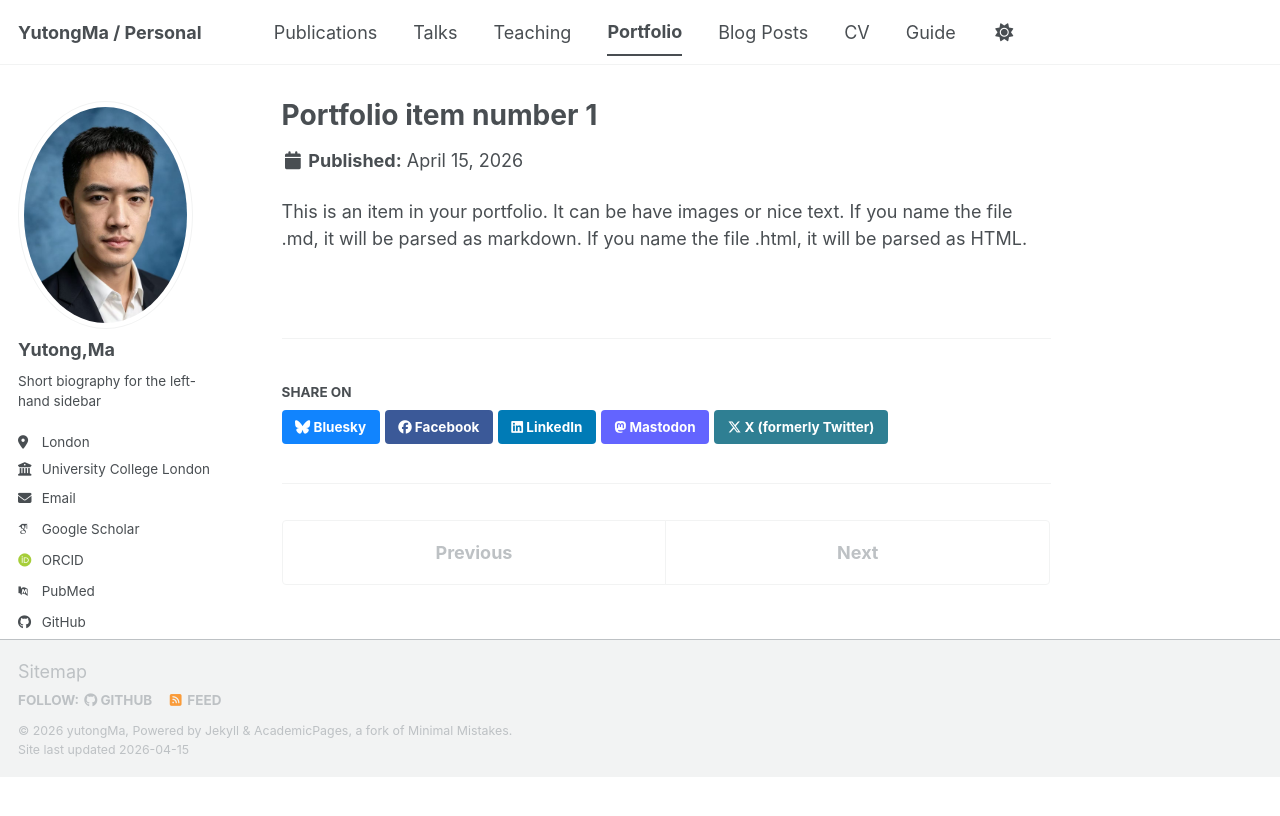
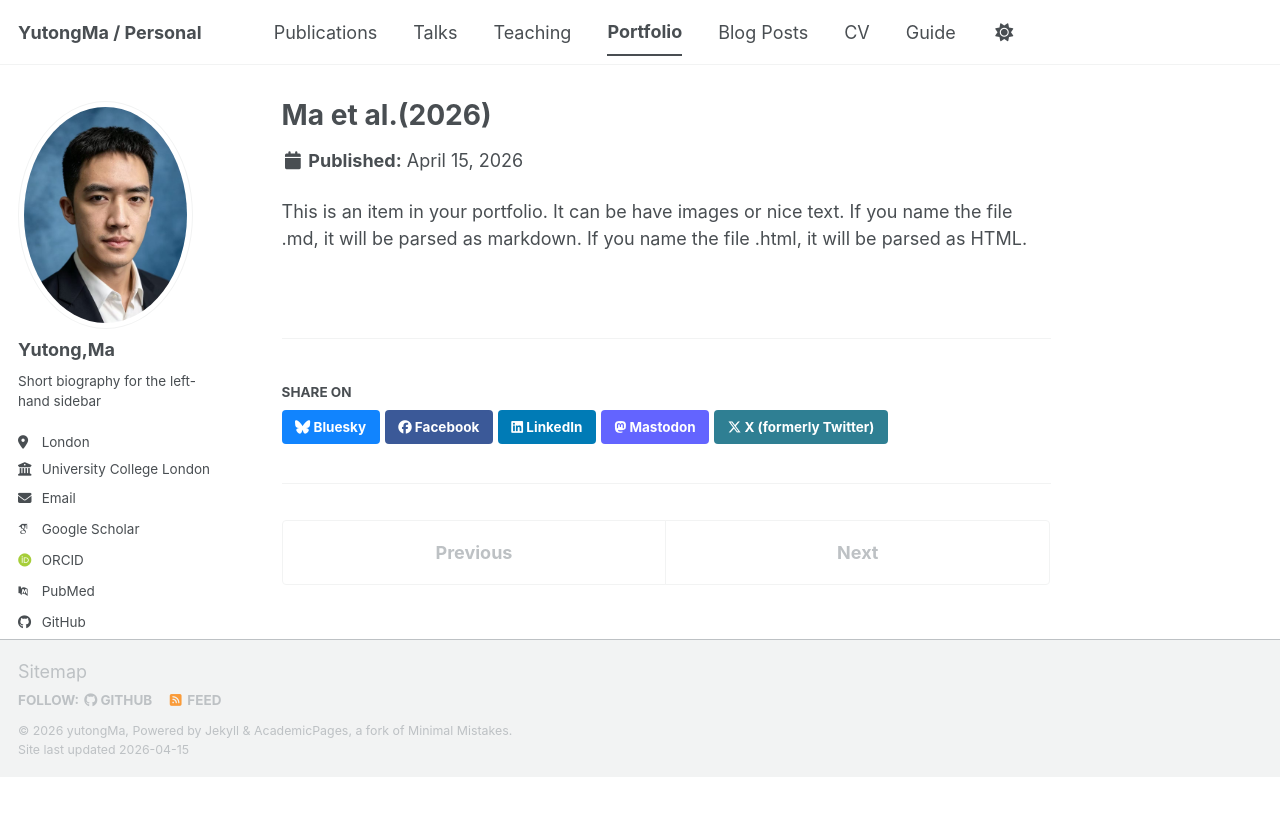
Before and after one commit to mayut0ng/mayut0ng.github.io, a Jekyll site: the page built from _portfolio/portfolio-1.md, in a window 1280 px wide. Shown: the top 816 px of the page. Built offline with Jekyll 4.4.1, drawn with Linux system fonts in a browser that asks for light colours; some web fonts are replaced; a script bundle is joined from its source files by our own code; library files that are not in the unit come from our copies.

Commit message:
Update portfolio-1.md

```diff
--- a/_portfolio/portfolio-1.md
+++ b/_portfolio/portfolio-1.md
@@ -1,6 +1,6 @@
 ---
-title: "Portfolio item number 1"
-excerpt: "Short description of portfolio item number 1 <br/><img src='/images/Fig.14.png'>"
+title: "Ma et al.(2026)"
+excerpt: "INLA-SPDE method <br/><img src='/images/Fig.14.png'>"
 collection: portfolio
 ---
 
```
